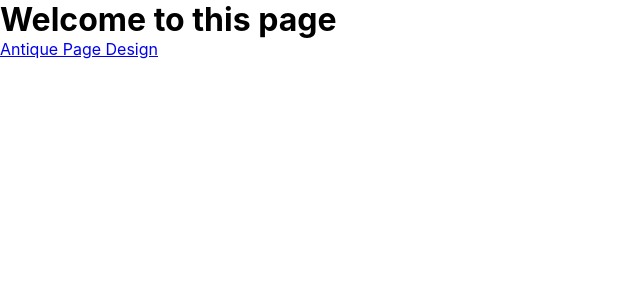
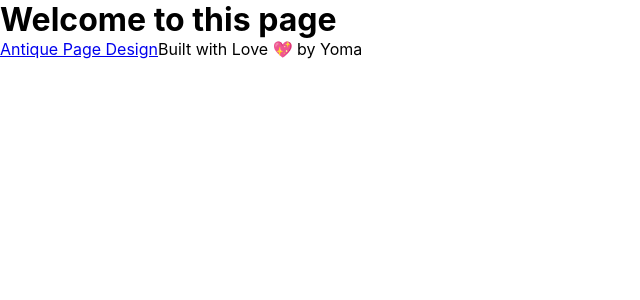
Before and after one commit to DevYoma/teno_react_designs, a React (Create React App) app: page / in a window 1280 px wide. Shown: the top 300 px of the page, without its empty margins (0-640 px from the left). Built offline with nearby package versions, Linux system fonts and the light colour scheme.

Commit message:
additional info

```diff
--- a/src/App.js
+++ b/src/App.js
@@ -17,6 +17,7 @@ function App() {
               <Route path="/">
                 <h1>Welcome to this page</h1>
                 <Link to="/antique">Antique Page Design</Link>
+                Built with Love 💖 by Yoma
               </Route>
 
           </Switch>
```
